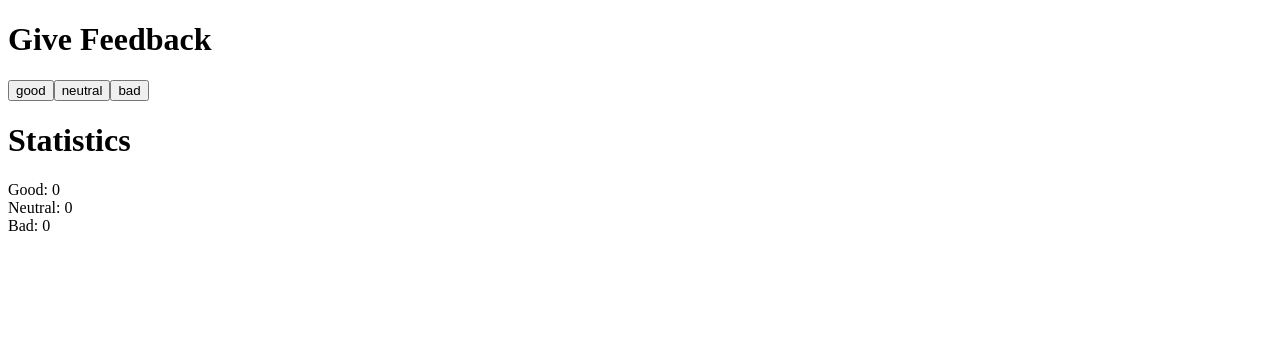
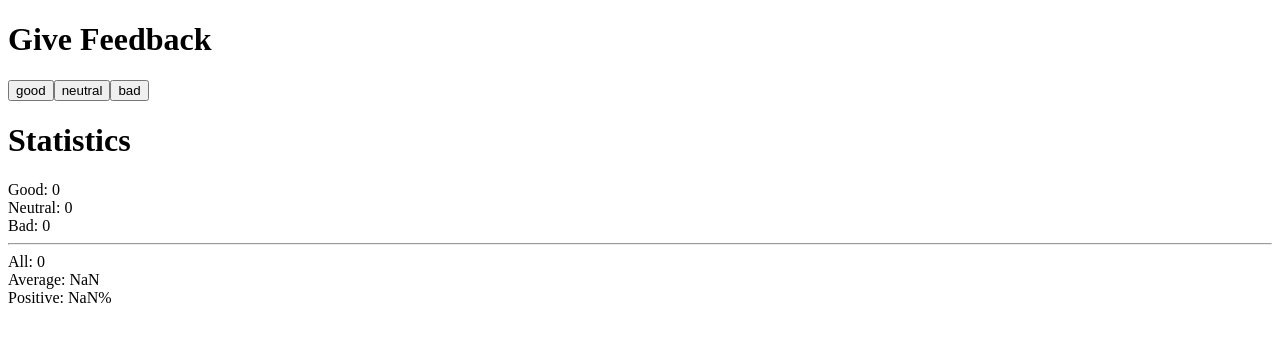
Before and after one commit to NicolaijScheu/fullstackOpen0, a React (Vite) app in the folder part1/: page / in a window 1280 px wide. Shown: the top 342 px of the page. Built offline with nearby package versions, Linux system fonts and the light colour scheme.

Commit message:
adds unicafe step 2, adds a sum of all votes, their average value and the percentage of positive feedback

```diff
--- a/part1/src/App.jsx
+++ b/part1/src/App.jsx
@@ -15,12 +15,20 @@ const Feedback = ({ header, setters, values }) => {
 }
 
 const Statistics = ({ good, neutral, bad }) => {
+  const sum = good + bad + neutral
+  const average = (good * 1 + bad * -1) / sum
+  const positive = good * 100 / sum
+
   return (
     <>
       <h1>Statistics</h1>
       <div>Good: {good}</div>
       <div>Neutral: {neutral}</div>
       <div>Bad: {bad}</div>
+      <hr />
+      <div>All: {sum}</div>
+      <div>Average: {average.toFixed(2) || "N.A"}</div>
+      <div>Positive: {positive.toFixed(2) + "%" || "N.A"}</div>
     </>
 
   )
```
